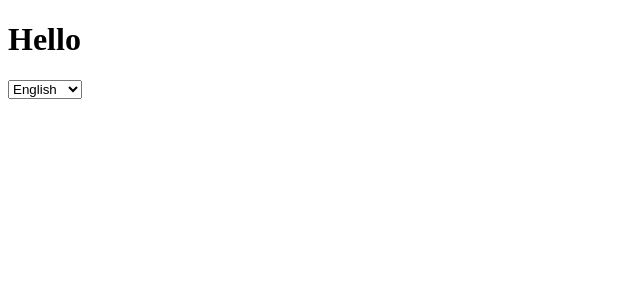
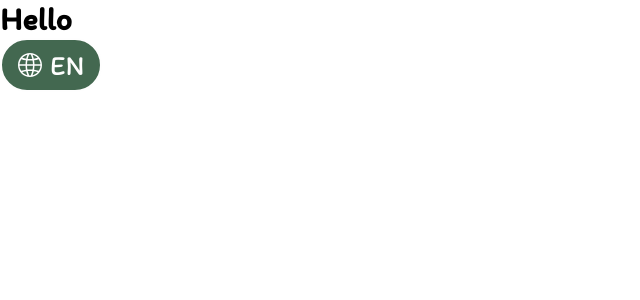
Before and after one commit to Wadoux-Nicolas/wadoux-nicolas-portfolio, a Next.js app: page /en in a window 1280 px wide. Shown: the top 300 px of the page, without its empty margins (0-640 px from the left). Built offline with nearby package versions, Linux system fonts and the light colour scheme.

Commit message:
add style to language selector

```diff
--- a/app/[locale]/layout.tsx
+++ b/app/[locale]/layout.tsx
@@ -2,9 +2,9 @@ import type {Metadata} from "next";
 import {LOCALES} from "@/navigation";
 import React from "react";
 import {getTranslations, unstable_setRequestLocale} from "next-intl/server";
-import "../global.css"
+import "../../scss/global.scss"
 import {NextIntlClientProvider, useMessages} from "next-intl";
-import LanguageSelector from "@/components/languageSelector";
+import LanguageSelector from "@/components/languageSelector/languageSelector";
 
 export default function LocaleLayout(
     {
--- /dev/null
+++ b/components/icon.tsx
@@ -0,0 +1,24 @@
+import Image from "next/image";
+
+export default function Icon(
+    {
+        name,
+        size = 24,
+        className = '',
+    }: Readonly<{
+        name: string;
+        size?: number;
+        className?: string;
+    }>
+) {
+
+    return (
+        <Image
+            src={`/icons/${name}.svg`}
+            alt={name}
+            width={size}
+            height={size}
+            className={className}
+        />
+    );
+}
--- a/components/languageSelector.tsx
+++ /dev/null
@@ -1,29 +0,0 @@
-'use client';
-
-import {ChangeEvent} from 'react';
-import {useRouter, usePathname, LOCALES, LOCALE_NAMES} from '@/navigation';
-import {useLocale} from "use-intl";
-
-export default function LanguageSelector() {
-    const router = useRouter();
-    const pathname = usePathname();
-    const locale = useLocale();
-
-    const onLanguageChange = (event: ChangeEvent<HTMLSelectElement>) => {
-        const nextLocale = event.target.value;
-        router.replace(pathname, {locale: nextLocale});
-    }
-
-    return (
-        <select
-            onChange={onLanguageChange}
-            value={locale}
-        >
-            {LOCALES.map((locale) => (
-                <option key={locale} value={locale}>
-                    {LOCALE_NAMES[locale]}
-                </option>
-            ))}
-        </select>
-    );
-}
--- /dev/null
+++ b/components/languageSelector/languageSelector.module.scss
@@ -0,0 +1,30 @@
+@import "scss/variables";
+@import "scss/functions";
+
+$selectorHeight: rem(54);
+$selectorBorderRadius: calc($selectorHeight / 2);
+
+.languageSelector {
+  background: $secondary;
+  height: $selectorHeight;
+  width: fit-content;
+  border-radius: $selectorBorderRadius;
+  border: solid rem(2) $background;
+  padding: rem(16);
+  font-size: rem(28);
+  color: $background;
+  position: relative;
+  display: flex;
+  align-items: center;
+  gap: rem(8);
+
+  select {
+    cursor: pointer;
+    position: absolute;
+    top: 0;
+    bottom: 0;
+    left: 0;
+    right: 0;
+    opacity: 0;
+  }
+}
--- /dev/null
+++ b/components/languageSelector/languageSelector.tsx
@@ -0,0 +1,39 @@
+'use client';
+
+import {ChangeEvent} from 'react';
+import {useRouter, usePathname, LOCALES, LOCALE_NAMES} from '@/navigation';
+import {useLocale} from "use-intl";
+import styles from "./languageSelector.module.scss";
+import Icon from "@/components/icon";
+
+export default function LanguageSelector() {
+    const router = useRouter();
+    const pathname = usePathname();
+    const locale = useLocale();
+
+    const onLanguageChange = (event: ChangeEvent<HTMLSelectElement>) => {
+        const nextLocale = event.target.value;
+        router.replace(pathname, {locale: nextLocale});
+    }
+
+    return (
+        <div
+            className={styles.languageSelector}
+        >
+            <Icon
+                name="planet"
+            />
+            <p>{locale.toUpperCase()}</p>
+            <select
+                onChange={onLanguageChange}
+                value={locale}
+            >
+                {LOCALES.map((locale) => (
+                    <option key={locale} value={locale} aria-description={LOCALE_NAMES[locale]}>
+                        {locale.toUpperCase()}
+                    </option>
+                ))}
+            </select>
+        </div>
+    );
+}
--- a/package.json
+++ b/package.json
@@ -20,6 +20,7 @@
     "@types/react-dom": "^18",
     "eslint": "^8",
     "eslint-config-next": "14.1.3",
+    "sass": "^1.72.0",
     "typescript": "^5"
   }
 }
--- /dev/null
+++ b/scss/_fonts.scss
@@ -0,0 +1,3 @@
+@import url('https://fonts.googleapis.com/css2?family=Itim&display=swap');
+
+$fontItim: 'Itim', 'cursive';
--- /dev/null
+++ b/scss/_functions.scss
@@ -0,0 +1,3 @@
+@function rem($pixels) {
+  @return $pixels / 16 + rem;
+}
--- /dev/null
+++ b/scss/_variables.scss
@@ -0,0 +1,5 @@
+$primary: #12372A;
+$secondary: #436850;
+$tertiary: #ADBC9F;
+$text: #151515;
+$background: #FEFEFE;
--- /dev/null
+++ b/scss/global.scss
@@ -0,0 +1,12 @@
+@import "fonts";
+
+* {
+  margin: 0;
+  padding: 0;
+  box-sizing: border-box;
+  font-family: $fontItim;
+}
+
+select::-ms-expand {
+  display: none;
+}
```
Also changed, not shown: app/global.css (deleted), public/icons/planet.svg (added), 1 other file (tests, documents, lock files or other folders).
